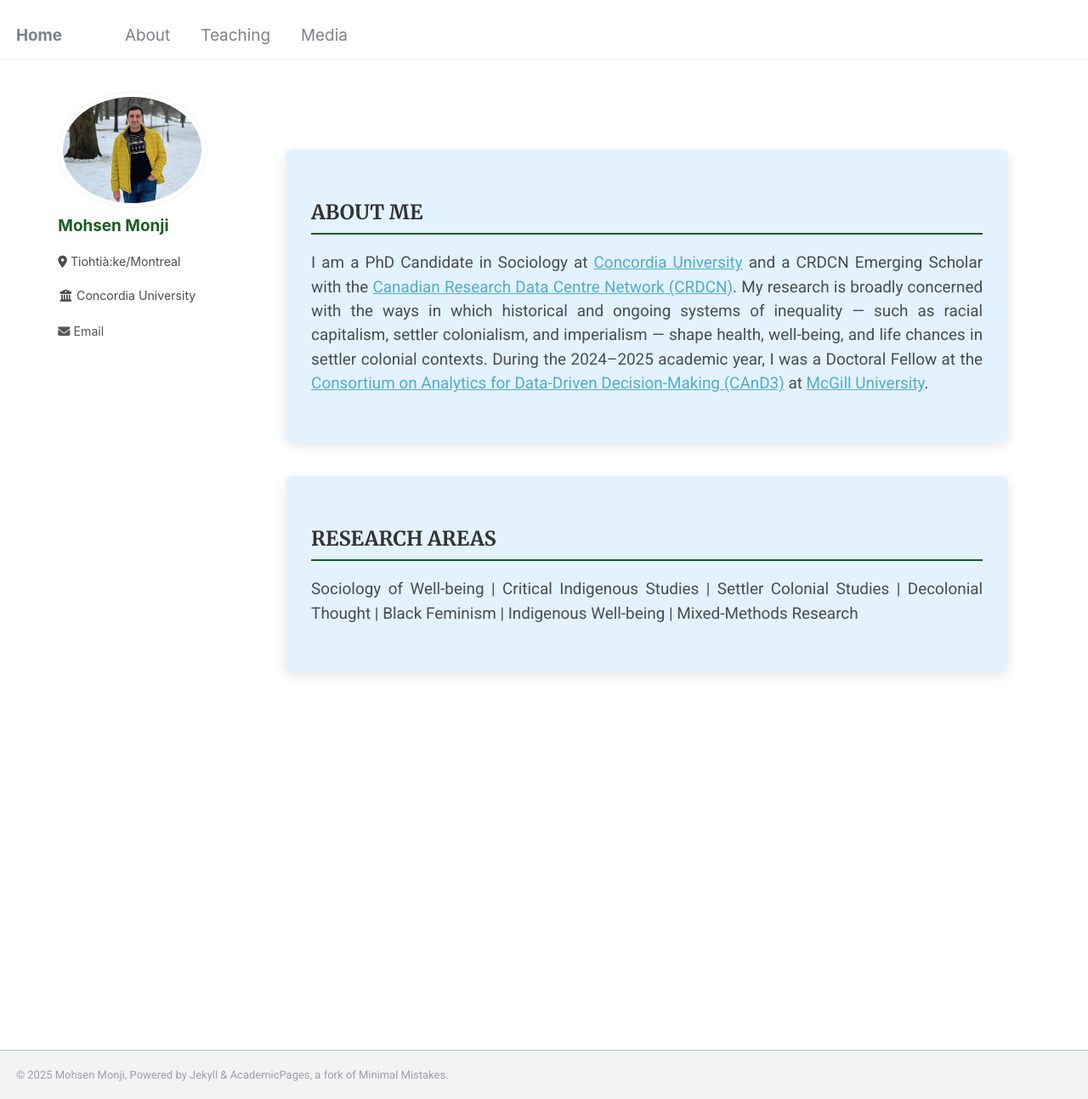
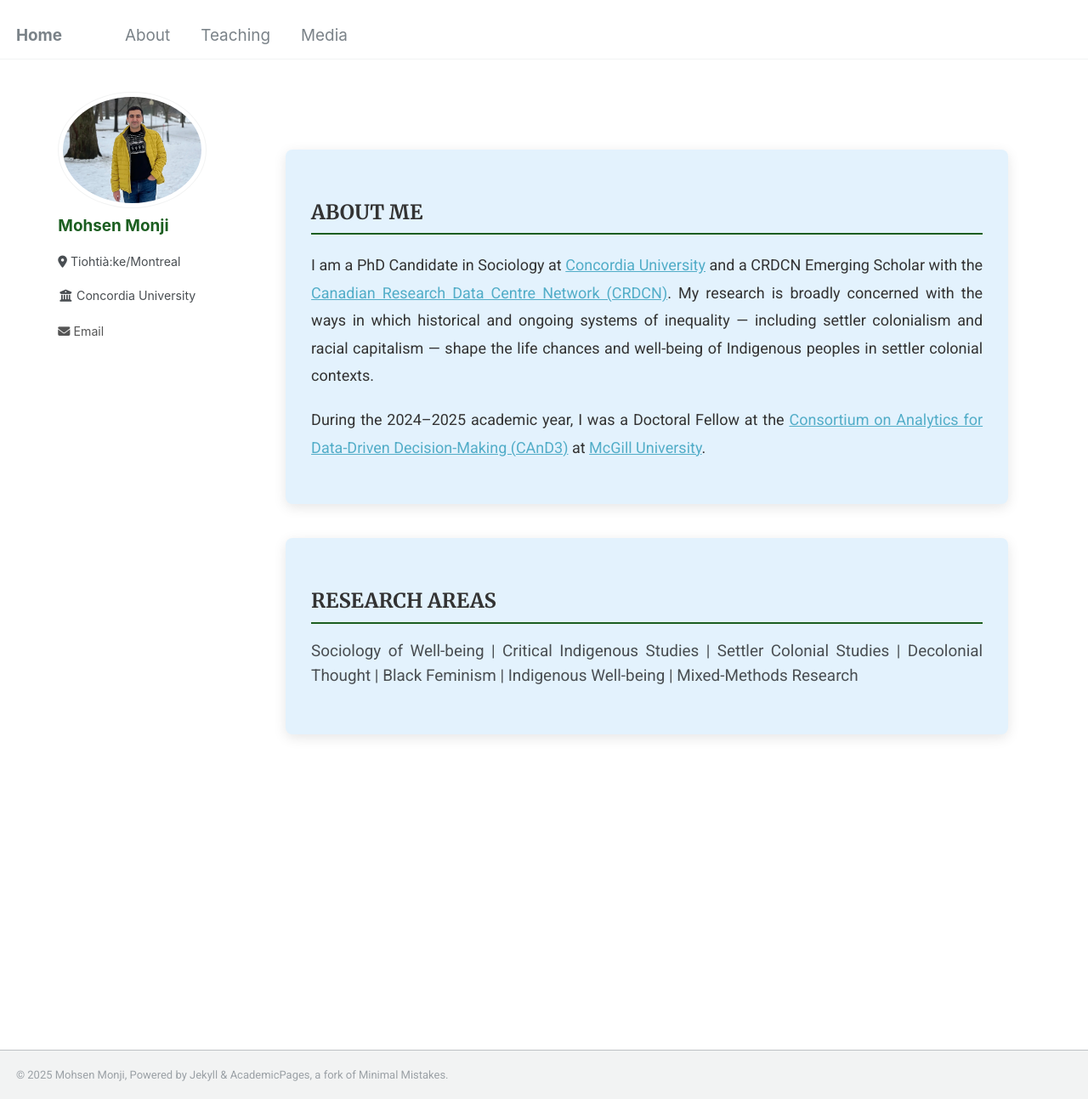
Before and after one commit to Mohsnmonji/mohsnmonji.github.io, a Jekyll site: the page built from about-me.md, in a window 1280 px wide and 1293 px high. Shown: the whole window at 85% size. Built offline with Jekyll 4.4.1, drawn with Linux system fonts in a browser that asks for light colours.

Commit message:
Update about-me.md

```diff
--- a/about-me.md
+++ b/about-me.md
@@ -53,12 +53,14 @@ author_profile: true
 <!-- CARD 1: ABOUT ME -->
 <div class="about-card">
   <h2>ABOUT ME</h2>
-  <p>
+  <p style="font-size:18px; color:#333; text-align:justify; line-height:1.8; margin:20px 0;">
     I am a PhD Candidate in Sociology at
     <a href="https://www.concordia.ca/" target="_blank">Concordia University</a>
     and a CRDCN Emerging Scholar with the
     <a href="https://crdcn.ca" target="_blank">Canadian Research Data Centre Network (CRDCN)</a>.
-    My research is broadly concerned with the ways in which historical and ongoing systems of inequality — such as racial capitalism, settler colonialism, and imperialism — shape health, well-being, and life chances in settler colonial contexts.
+    My research is broadly concerned with the ways in which historical and ongoing systems of inequality — including settler colonialism and racial capitalism — shape the life chances and well-being of Indigenous peoples in settler colonial contexts.
+  </p>
+  <p style="font-size:18px; color:#333; text-align:justify; line-height:1.8; margin:20px 0;">
     During the 2024–2025 academic year, I was a Doctoral Fellow at the
     <a href="https://www.mcgill.ca/cand3/" target="_blank">Consortium on Analytics for Data-Driven Decision-Making (CAnD3)</a>
     at <a href="https://www.mcgill.ca/" target="_blank">McGill University</a>.
```
